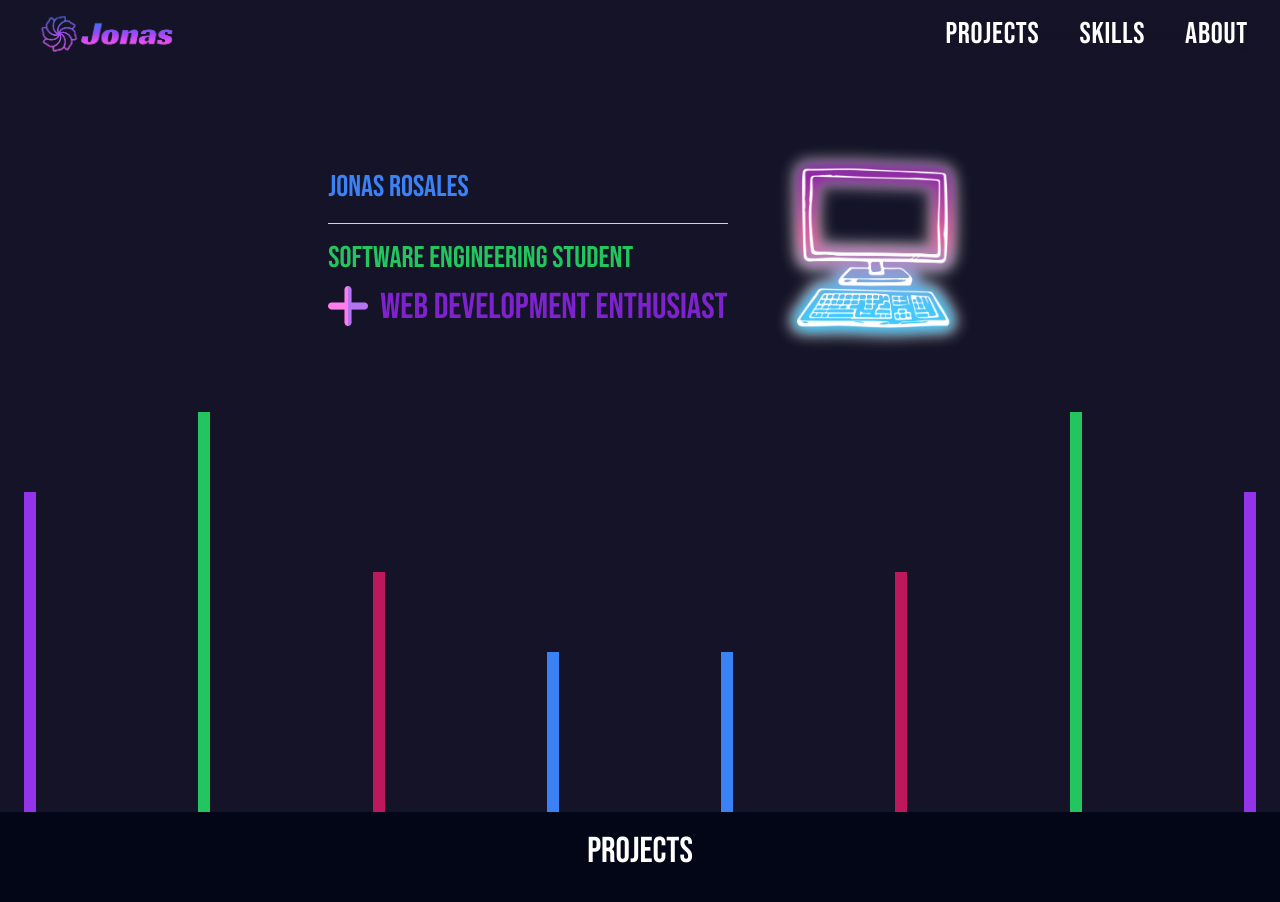
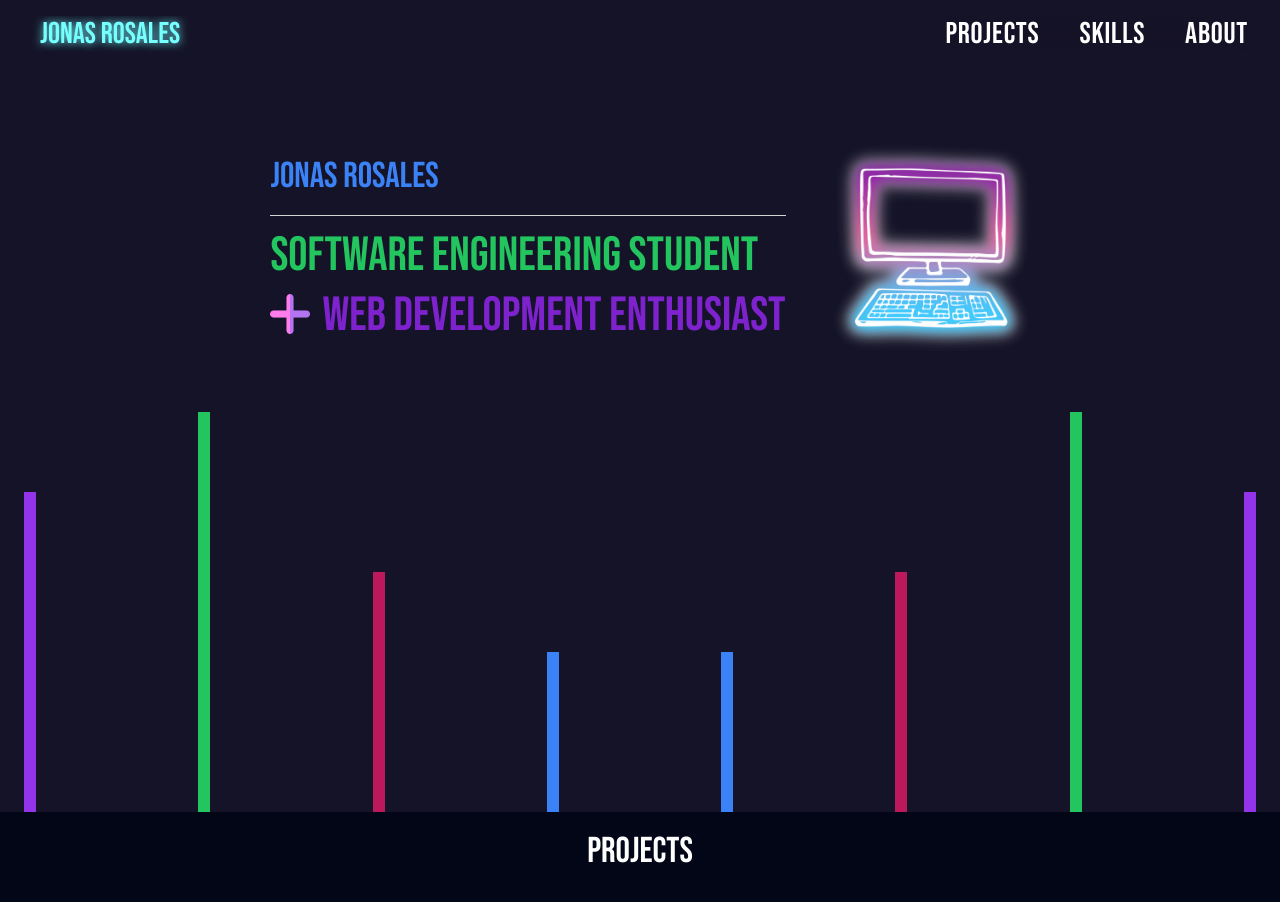
Before and after one commit to MRJonas343/Portfolio, a Next.js app: page / in a window 1280 px wide. Shown: the top 902 px of the page. Built offline with nearby package versions, Linux system fonts and the light colour scheme; what @midudev/tailwind-animations would draw is missing.

Commit message:
Adjust shadow styles and section heights in globals.css, NavBar.tsx, and page.tsx

```diff
--- a/src/app/globals.css
+++ b/src/app/globals.css
@@ -72,6 +72,12 @@ body {
   transition: ease-in-out 1s;
 }
 
+.textShadowTitle {
+  text-shadow: 0px 0px 10px;
+  filter: brightness(2);
+  transition: ease-in-out 1s;
+}
+
 .shadowImg {
   transition: ease-in-out 1s;
 }
--- a/src/app/page.tsx
+++ b/src/app/page.tsx
@@ -10,9 +10,9 @@ const Home = () => {
   const [greenClassName, setGreenClassName] = useState("w-1 bg-green-500 h-[45dvh] shadowGreen lg:h-[50dvh]")
   const [pinkClassName, setPinkClassName] = useState("w-1 bg-pink-700 h-[25dvh] shadowPink lg:h-[30dvh]")
   const [blueClassName, setBlueClassName] = useState("w-1 bg-blue-500 h-[15dvh] shadowBlue lg:h-[20dvh]")
-  const [textBlueClassName, setTextBlueClassName] = useState("text-3xl text-blue-500 textShadow")
-  const [textGreenClassName, setTextGreenClassName] = useState("text-3xl text-green-500 textShadow")
-  const [textPurple, setTextPurple] = useState("text-4xl pt-1 text-purple-700 textShadow")
+  const [textBlueClassName, setTextBlueClassName] = useState("text-3xl lg:text-4xl text-blue-500 textShadow")
+  const [textGreenClassName, setTextGreenClassName] = useState("text-4xl lg:text-5xl text-green-500 textShadow")
+  const [textPurple, setTextPurple] = useState("text-4xl lg:text-5xl pt-1 text-purple-700 textShadow")
   const [imgClassName, setImgClassName] = useState("w-40 md:w-52 shadowImg")
   const [iconClassName, setIconClassName] = useState("w-10 h-10 iconShadow")
 
@@ -22,9 +22,9 @@ const Home = () => {
       setGreenClassName("w-1 bg-green-500 h-[45dvh] shadowGreen lg:h-[50dvh] shadowGreenBright md:w-3")
       setPinkClassName("w-1 bg-pink-700 h-[25dvh] shadowPink lg:h-[30dvh] shadowPinkBright md:w-3")
       setBlueClassName("w-1 bg-blue-500 h-[15dvh] shadowBlue lg:h-[20dvh] shadowBlueBright md:w-3")
-      setTextBlueClassName("text-3xl text-blue-500 textShadowBright")
-      setTextGreenClassName("text-3xl text-green-500 textShadowBright")
-      setTextPurple("text-4xl pt-1 text-purple-700 textShadowBright")
+      setTextBlueClassName("text-3xl lg:text-4xl text-blue-500 textShadowBright")
+      setTextGreenClassName("text-4xl lg:text-5xl text-green-500 textShadowBright")
+      setTextPurple("text-4xl lg:text-5xl pt-1 text-purple-700 textShadowBright")
       setImgClassName("w-40 md:w-52 shadowImgBright")
       setIconClassName("w-10 h-10 iconShadowBright")
     }, 2000)
@@ -33,9 +33,9 @@ const Home = () => {
       setGreenClassName("w-1 bg-green-500 h-[45dvh] shadowGreen lg:h-[50dvh] md:w-3")
       setPinkClassName("w-1 bg-pink-700 h-[25dvh] shadowPink lg:h-[30dvh] md:w-3")
       setBlueClassName("w-1 bg-blue-500 h-[15dvh] shadowBlue lg:h-[20dvh] md:w-3")
-      setTextBlueClassName("text-3xl text-blue-500 textShadow")
-      setTextGreenClassName("text-3xl text-green-500 textShadow")
-      setTextPurple("text-4xl pt-1 text-purple-700 textShadow")
+      setTextBlueClassName("text-3xl lg:text-4xl text-blue-500 textShadow")
+      setTextGreenClassName("text-4xl  lg:text-5xl text-green-500 textShadow")
+      setTextPurple("text-4xl lg:text-5xl pt-1 text-purple-700 textShadow")
       setImgClassName("w-40 md:w-52 shadowImg")
       setIconClassName("w-10 h-10 iconShadow")
     }, 4000)
--- a/src/components/NavBar.tsx
+++ b/src/components/NavBar.tsx
@@ -15,7 +15,7 @@ const NavBar: React.FC = () => {
   return (
     <nav className="w-[95%] mx-auto overflow-hidden h-9 mt-4 flex items-center justify-between font-bebas text-3xl text-3d text-white">
       <Link href='/' className="w-1/3 max-w-[240px] hover:scale-110 ease-in-out duration-200">
-        <img alt="logo" src="/logoJon.webp" className="w-40"></img>
+        <p className="p-2 text-blue-500 textShadowTitle">Jonas Rosales</p>
       </Link>
 
       <label htmlFor="btn-open-menu" className={btnClassName} onClick={changeMenuIcon}>
```
